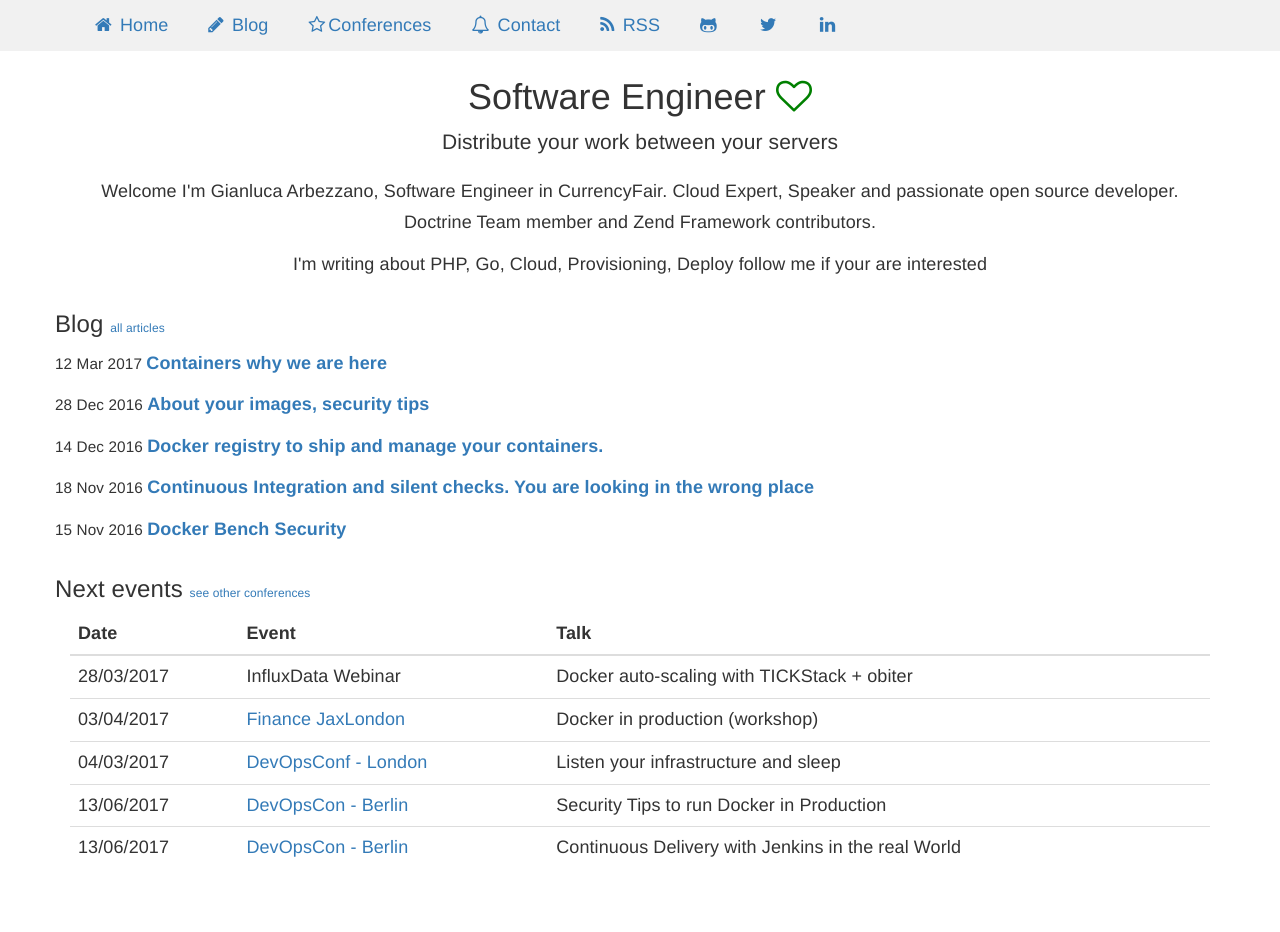
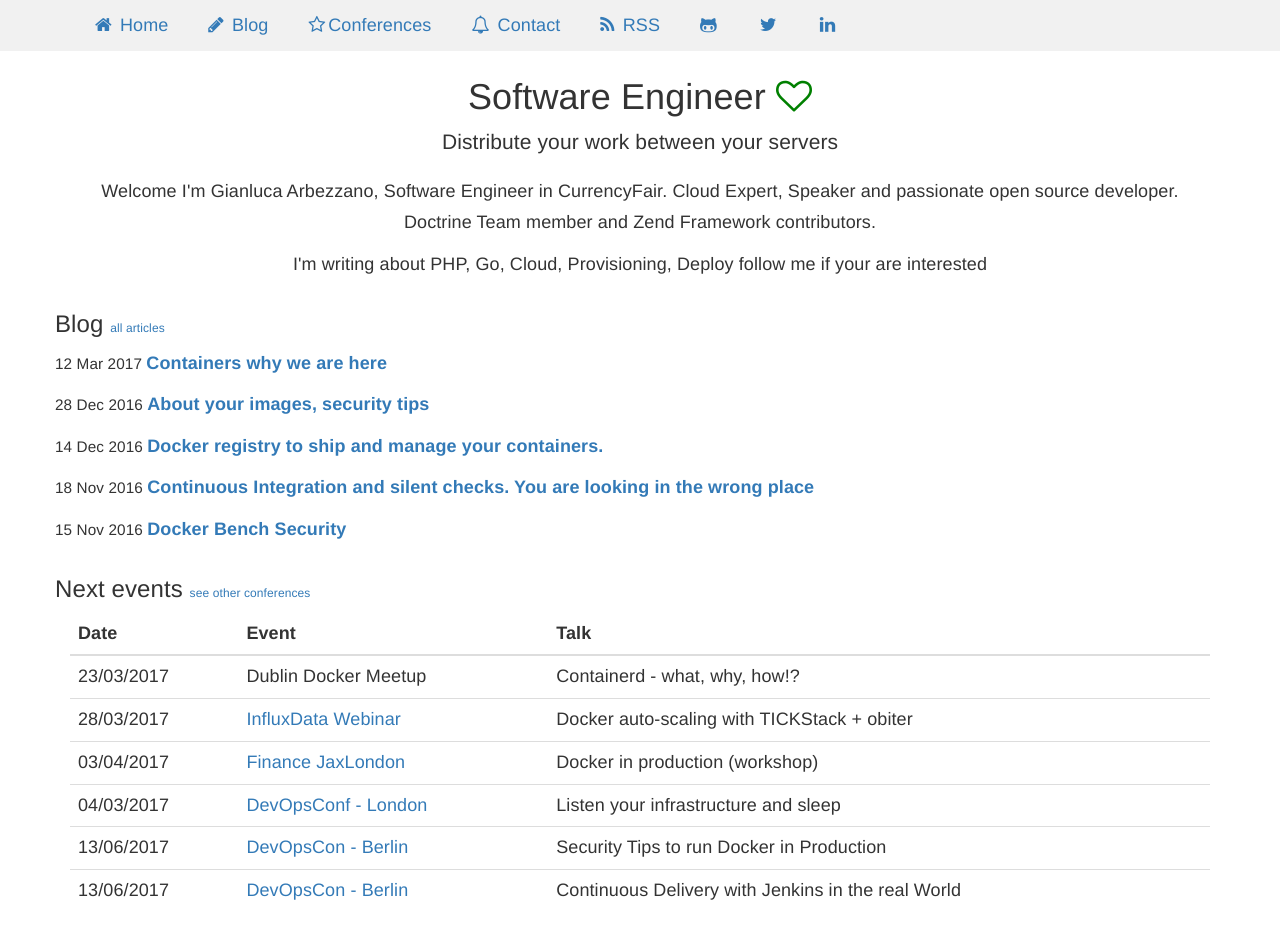
Before and after one commit to gianarb/gianarb.github.com, a Jekyll site: the page built from index.html, in a window 1280 px wide and 932 px high. Built offline with Jekyll 4.4.1, drawn with Linux system fonts in a browser that asks for light colours; nearby versions of some CDN libraries.

Commit message:
Add docker meetup information

```diff
--- a/_includes/next-events.html
+++ b/_includes/next-events.html
@@ -12,8 +12,13 @@
           </thead>
           <tbody>
             <tr>
+              <td>23/03/2017</td>
+              <td>Dublin Docker Meetup</td>
+              <td>Containerd - what, why, how!?</td>
+            </tr>
+            <tr>
               <td>28/03/2017</td>
-              <td>InfluxData Webinar</td>
+              <td><a target="_blank" href="https://marketing.influxdb.com/acton/fs/blocks/showLandingPage/a/16929/p/p-0019/t/page/fm/0">InfluxData Webinar</a></td>
               <td>Docker auto-scaling with TICKStack + obiter</td>
             </tr>
             <tr>
```
